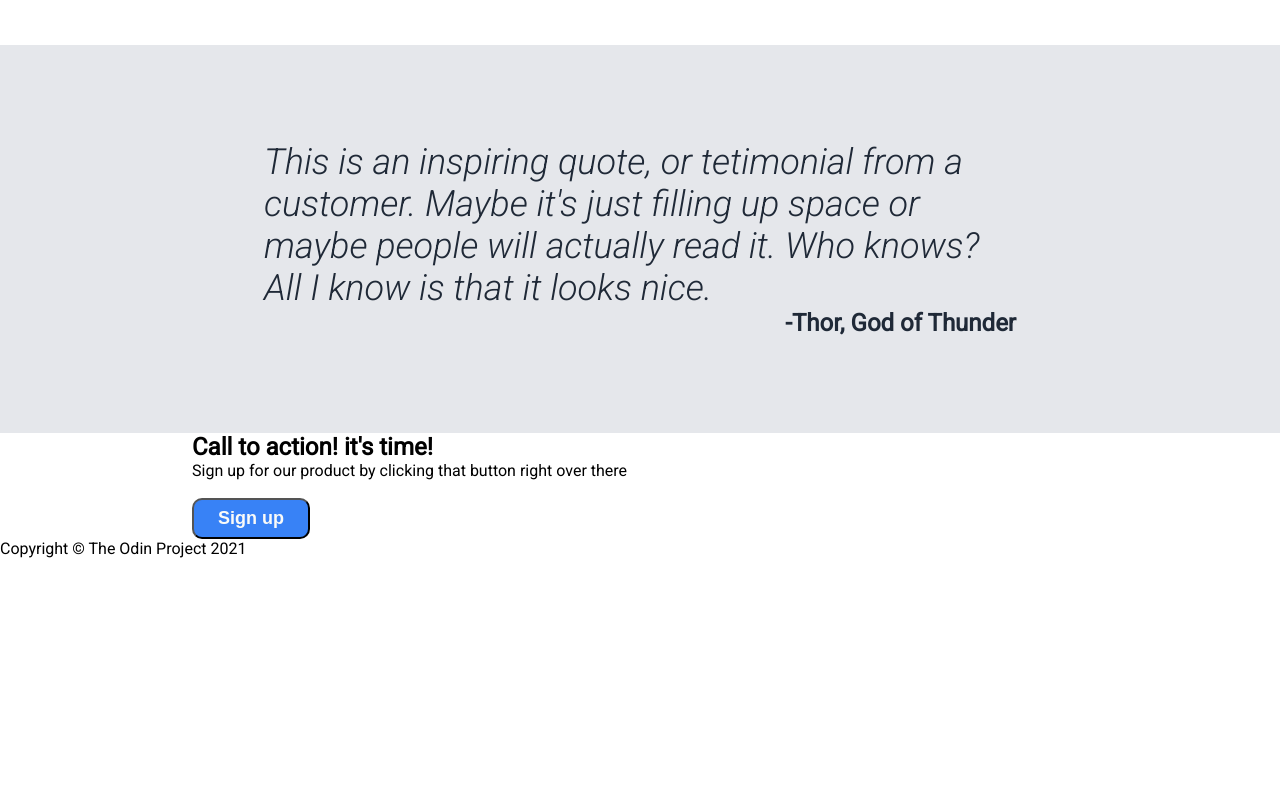
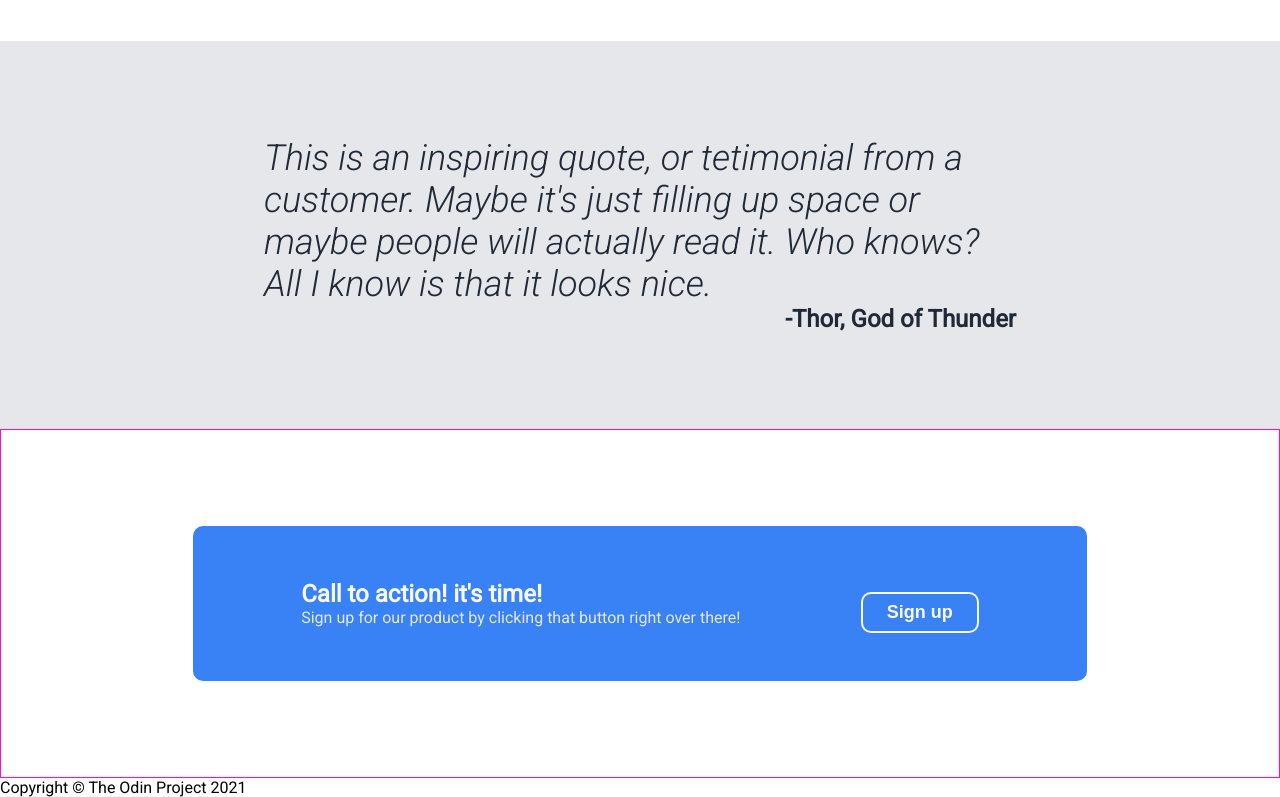
Before and after one commit to jbrace817/odin_lndPage, a plain HTML site: page index.html in a window 1280 px wide. Shown: the part 938-1735 px from the top of the page. Before the commit the page ends 1496 px from the top, so only its background shows below. Drawn offline with Linux system fonts and the light colour scheme.

Commit message:
Section four complete

```diff
--- a/index.html
+++ b/index.html
@@ -68,9 +68,15 @@
 
     <section class="four">
       <div class="four-main">
-        <h2>Call to action! it's time!</h2>
-        <p>Sign up for our product by clicking that button right over there</p>
-        <button>Sign up</button>
+        <div class="four-left">
+          <p class="four-header">Call to action! it's time!</p>
+          <p>
+            Sign up for our product by clicking that button right over there!
+          </p>
+        </div>
+        <div class="four-right">
+          <button>Sign up</button>
+        </div>
       </div>
     </section>
     <footer>Copyright &copy; The Odin Project 2021</footer>
--- a/styles.css
+++ b/styles.css
@@ -84,6 +84,7 @@ button {
   background-color: #3882f6;
   color: #f9faf8;
   margin-top: 18px;
+  border-style: none;
 }
 
 /*MAIN BODY*/
@@ -163,3 +164,32 @@ figcaption {
   font-weight: bold;
   font-style: normal;
 }
+
+/*SECTION FOUR*/
+.four {
+  padding: 6rem 12rem;
+  border: 1px solid magenta;
+}
+
+.four-main {
+  display: flex;
+  justify-content: space-around;
+  align-items: center;
+  background-color: #3882f6;
+  padding: 3rem;
+  border-radius: 10px;
+}
+
+.four-left .four-header {
+  font-size: 24px;
+  color: #f9faf8;
+  font-weight: bold;
+}
+
+.four-left > p {
+  color: #e5e7eb;
+}
+
+.four-right > button {
+  border: 2px solid #f9faf8;
+}
```
